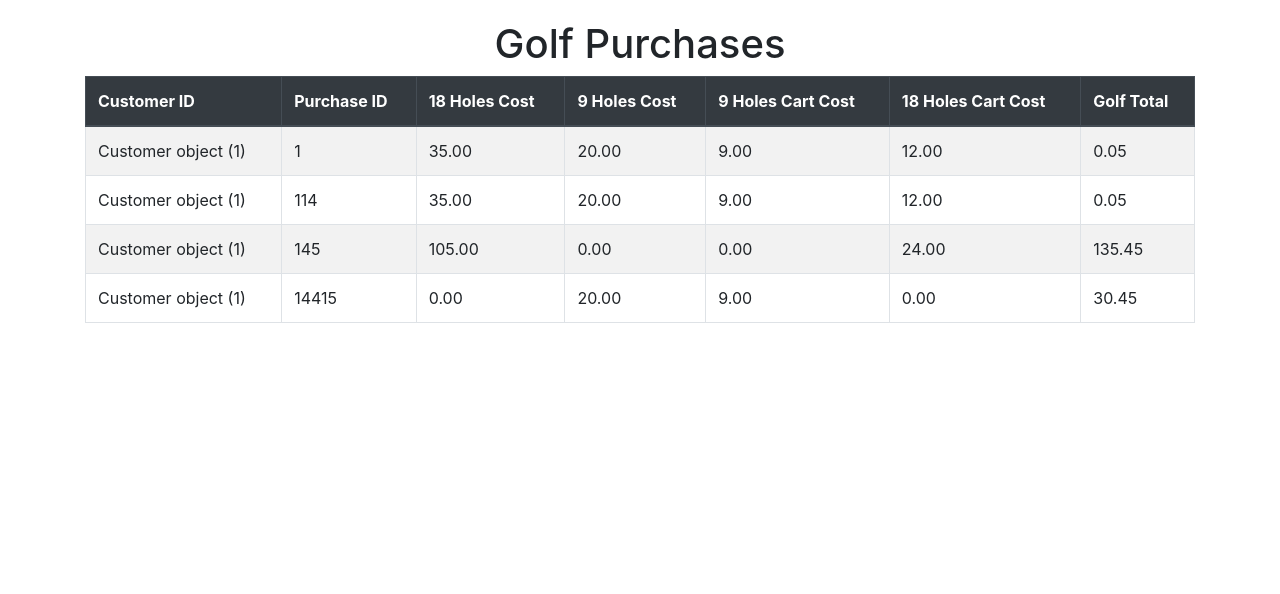
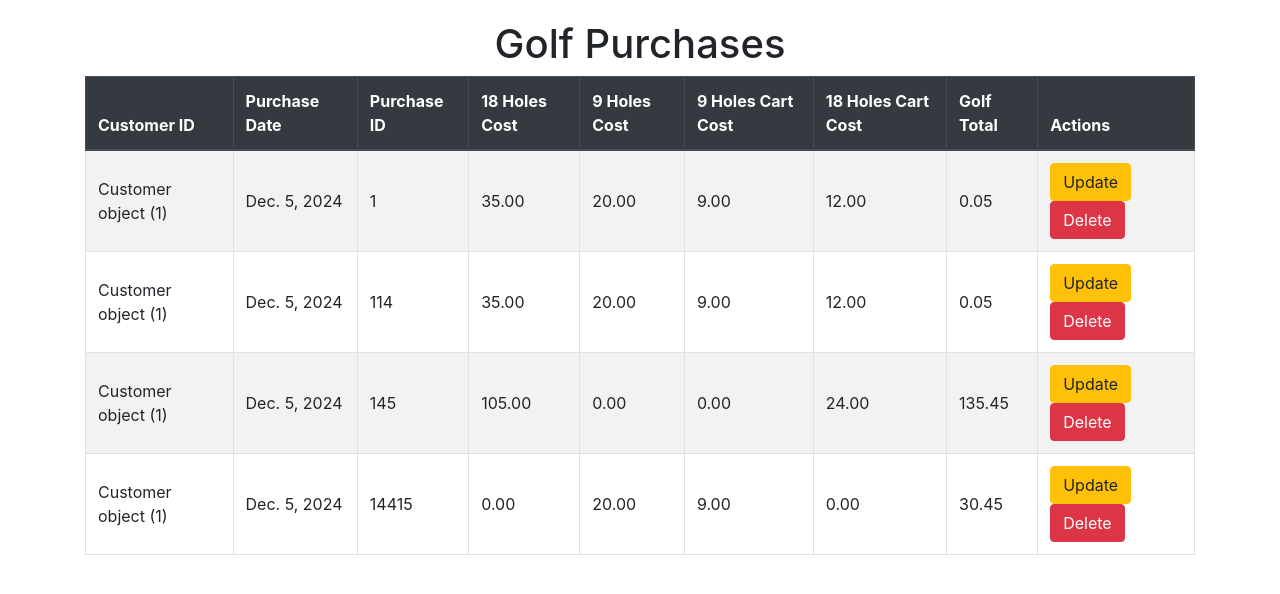
Before and after one commit to careyarmst/virtualgolf, a Django app: page /gplist/ in a window 1280 px wide. Shown: the part 56-650 px from the top of the page. Run offline with Django 5.2, Linux system fonts and the light colour scheme; data comes from the database, SQL or seed files in the repository; both versions use the stored data as it was after the commit.

Commit message:
updates 1252024930PM

```diff
--- a/golfproapp/forms.py
+++ b/golfproapp/forms.py
@@ -85,9 +85,10 @@ class GolfPurchasesForm(forms.ModelForm):
     customer_id = forms.ModelChoiceField(queryset=Customer.objects.all())
     class Meta:
         model = Golf_purchases
-        fields = ['customer_id', 'gp_id', 'holes_18_price', 'holes_9_price', 'cart_18_price', 'cart_9_price', 'golf_subtotal', 'golf_tax', 'golf_total']
+        fields = ['customer_id', 'gp_date', 'gp_id', 'holes_18_price', 'holes_9_price', 'cart_18_price', 'cart_9_price', 'golf_subtotal', 'golf_tax', 'golf_total']
         labels = {
             'gp_id': 'Golf Purchase ID',
+            'gp_date': 'Golf Purchase Date',
             'holes_18_price' : 'Golf Price (18 Holes)',
             'holes_9_price' : 'Golf Price (9 Holes)',
             'cart_18_price': 'Cart Price (18 Holes)',
@@ -101,6 +102,8 @@ class GolfPurchasesForm(forms.ModelForm):
             'customer_id': forms.NumberInput(
                 attrs={'placeholder':'e.g. 1', 'class':'form-control'}),
             'gp_id': forms.NumberInput(
+                attrs={'placeholder':'e.g. Yes/No', 'class':'form-control'}),
+            'gp_date': forms.DateInput(
                 attrs={'placeholder':'e.g. Yes/No', 'class':'form-control'}),
             'holes_18_price': forms.NumberInput(
                 attrs={'placeholder':'e.g. Bob', 'class':'form-control'}),
--- a/golfproapp/models.py
+++ b/golfproapp/models.py
@@ -1,6 +1,7 @@
 # Create your models here.
 from django.db import models
 import datetime
+
 
 # Create your models here.
 
@@ -44,6 +45,7 @@ def __str__(self):
 
 class Golf_Data(models.Model):
     customer_id = models.ForeignKey(Customer, on_delete=models.CASCADE)
+    golf_date = models.DateField(default='2024-11-24')
     tee_time = models.DateTimeField(default=datetime.datetime(2024,11,24,23,59,59))
     no_in_party = models.PositiveIntegerField(default=4)
     avg_grp_hcp = models.PositiveIntegerField(default=26)
@@ -53,7 +55,7 @@ def __str__(self):
 
 class Golf_purchases(models.Model):
     customer_id = models.ForeignKey(Customer, on_delete=models.CASCADE)
-    #gp_date = models.DateTimeField
+    gp_date= models.DateField(default='2024-12-05')
     gp_id = models.IntegerField(default=1, unique=True)
     holes_18_price = models.DecimalField(default=35.00, max_digits=10, decimal_places=2)
     holes_9_price = models.DecimalField(default=20.00, max_digits=10, decimal_places=2)
--- a/golfproapp/templates/golfproapp/golf_purchases_list.html
+++ b/golfproapp/templates/golfproapp/golf_purchases_list.html
@@ -10,25 +10,32 @@
         <thead class="thead-dark">
             <tr>
                 <th>Customer ID</th>
+                <th>Purchase Date</th>
                 <th>Purchase ID</th>
                 <th>18 Holes Cost</th>
                 <th>9 Holes Cost</th>
                 <th>9 Holes Cart Cost</th>
                 <th>18 Holes Cart Cost</th>
                 <th>Golf Total</th>
+                <th>Actions</th>
+
             </tr>
         </thead>
         <tbody>
             {% for golf_purchase in object_list %}
             <tr>
                 <td>{{ golf_purchase.customer_id }} </td>
+                <td>{{ golf_purchase.gp_date }} </td>
                 <td>{{ golf_purchase.gp_id }} </td>
                 <td>{{ golf_purchase.holes_18_price }} </td>
                 <td>{{ golf_purchase.holes_9_price }} </td>
                 <td>{{ golf_purchase.cart_9_price }} </td>
                 <td>{{ golf_purchase.cart_18_price }} </td>
                 <td>{{ golf_purchase.golf_total }} </td>
-
+                <td>
+                    <a href="{% url 'golf_purchase_update' golf_purchase.gp_id %}" class="btn btn-warning" >Update</a>
+                    <a href="{% url 'golf_purchase_delete' golf_purchase.gp_id %}" class="btn btn-danger" >Delete</a>
+                </td>
             </tr>
             {% endfor %}
         </tbody>
--- a/golfproapp/urls.py
+++ b/golfproapp/urls.py
@@ -10,6 +10,6 @@ path('update/<int:customer_id>/', views.customer_update_view, name='customer_upd
 path('delete/<int:customer_id>/', views.customer_delete_view, name='customer_delete'),
 path('gpcreate/', views.golf_purchase_create_view, name='golf_purchase_create'),
 path('gplist/', views.golf_purchases_list_view.as_view(), name = 'golf_purchase_list_view'),
-path('gpupdate/<int:golf_purchase_id>/', views.golf_purchases_update_view, name='golf_purchase_update'),
-path('gpdelete/<int:golf_purchase_id>/', views.golf_purchases_delete_view, name='golf_purchase_delete'),
+path('gpupdate/<int:gp_id>/', views.golf_purchases_update_view, name='golf_purchase_update'),
+path('gpdelete/<int:gp_id>/', views.golf_purchases_delete_view, name='golf_purchase_delete'),
 ]
--- a/golfproapp/views.py
+++ b/golfproapp/views.py
@@ -56,19 +56,19 @@ class golf_purchases_list_view(ListView):
         queryset = super().get_queryset()
         return queryset
 
-def golf_purchases_update_view(request, golf_purchase_id):
-    golf_purchase_id = Golf_purchases.objects.get(golf_purchase_id=golf_purchase_id)
-    form = GolfPurchasesForm(instance=golf_purchase_id)
+def golf_purchases_update_view(request, gp_id):
+    golfpurchase = Golf_purchases.objects.get(gp_id=gp_id)
+    form = GolfPurchasesForm(instance=golfpurchase)
     if request.method == 'POST':
-        form = GolfPurchasesForm(request.POST, instance=golf_purchase_id)
+        form = GolfPurchasesForm(request.POST, instance=golfpurchase)
         if form.is_valid():
             form.save()
-            return redirect ('home')
-    return render(request, 'golfproapp/golf_purchases_form.html', {'form': form})
+            return redirect ('golf_purchase_list')
+    return render(request, 'golfproapp/purchase_create.html', {'form': form})
 
-def golf_purchases_delete_view(request, golf_purchase_id):
-    golf_purchase_id = Golf_purchases.objects.get(golf_purchase_id=golf_purchase_id)
+def golf_purchases_delete_view(request, gp_id):
+    golfpurchase = Golf_purchases.objects.get(gp_id=gp_id)
     if request.method == 'POST':
-        golf_purchase_id.delete()
-        return redirect('home')
-    return render(request, 'golfproapp/purch_confirm_del.html', {'Golf_purchase' : golf_purchase_id})
+        gp_id.delete()
+        return redirect('golf_purchase_list')
+    return render(request, 'golfproapp/purch_confirm_del.html', {'Golf_purchase' : golfpurchase})
```
Also changed, not shown: db.sqlite3, golfproapp/migrations/0012_golf_purchases_gp_date.py (added), golfproapp/migrations/0013_golf_data_golf_date.py (added).
